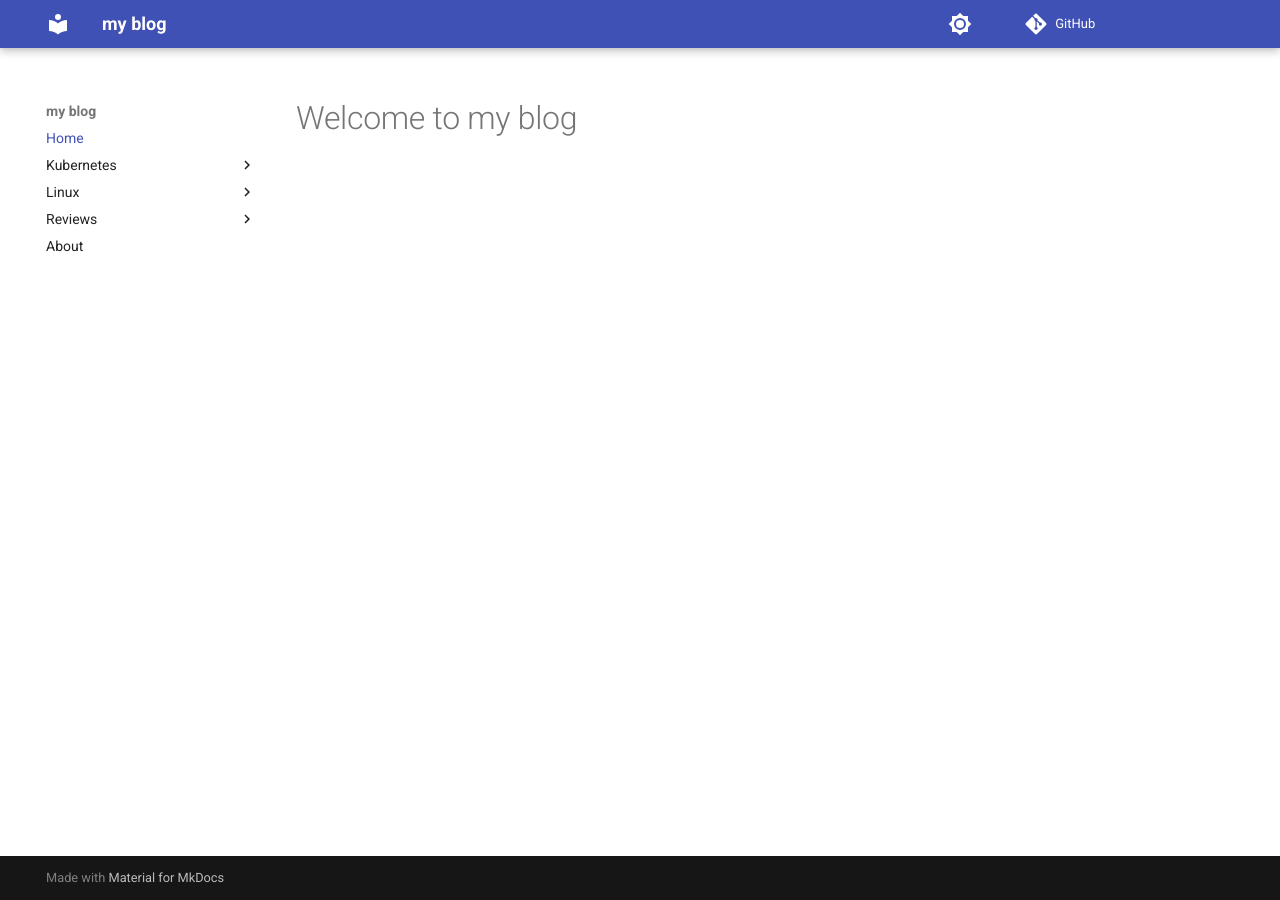
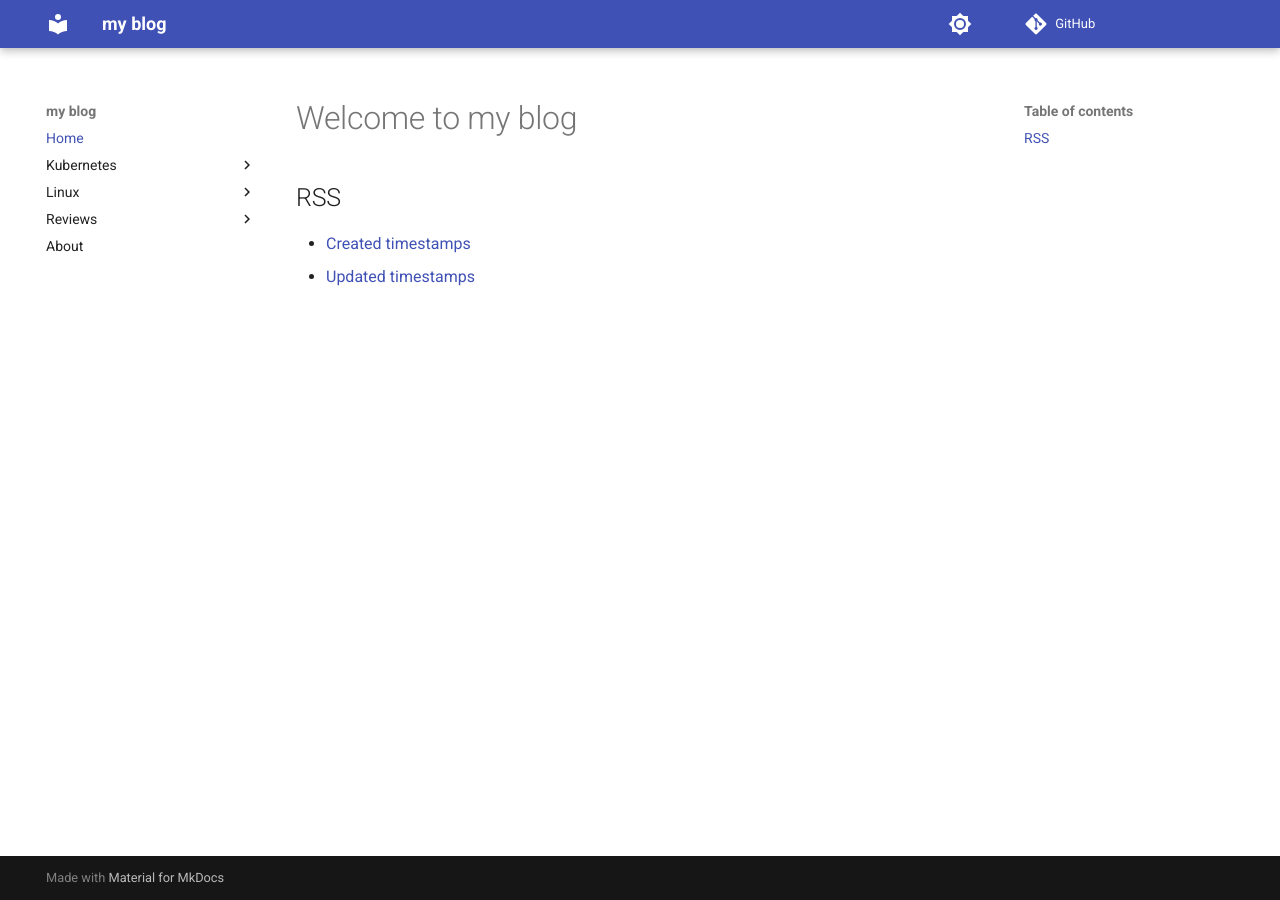
Before and after one commit to torbencarstens/blog, an MkDocs documentation site: the page built from docs/index.md, in a window 1280 px wide. Built offline with MkDocs 1.6.1 and Material for MkDocs 9.7.7, drawn with Linux system fonts in a browser that asks for light colours; comment, search, counter and statistics services are not loaded.

Commit message:
Add RSS links

```diff
--- a/docs/index.md
+++ b/docs/index.md
@@ -1 +1,6 @@
 # Welcome to my blog
+
+## RSS
+
+- [Created timestamps](https://blog.carstens.tech/feed_rss_created.xml)
+- [Updated timestamps](https://blog.carstens.tech/feed_rss_updated.xml)
--- a/mkdocs.yml
+++ b/mkdocs.yml
@@ -1,5 +1,6 @@
 site_name: my blog
 site_url: https://blog.carstens.tech
+site_description: "a blog, indeed"
 repo_url: https://github.com/torbencarstens/blog
 theme:
   name: material
```
